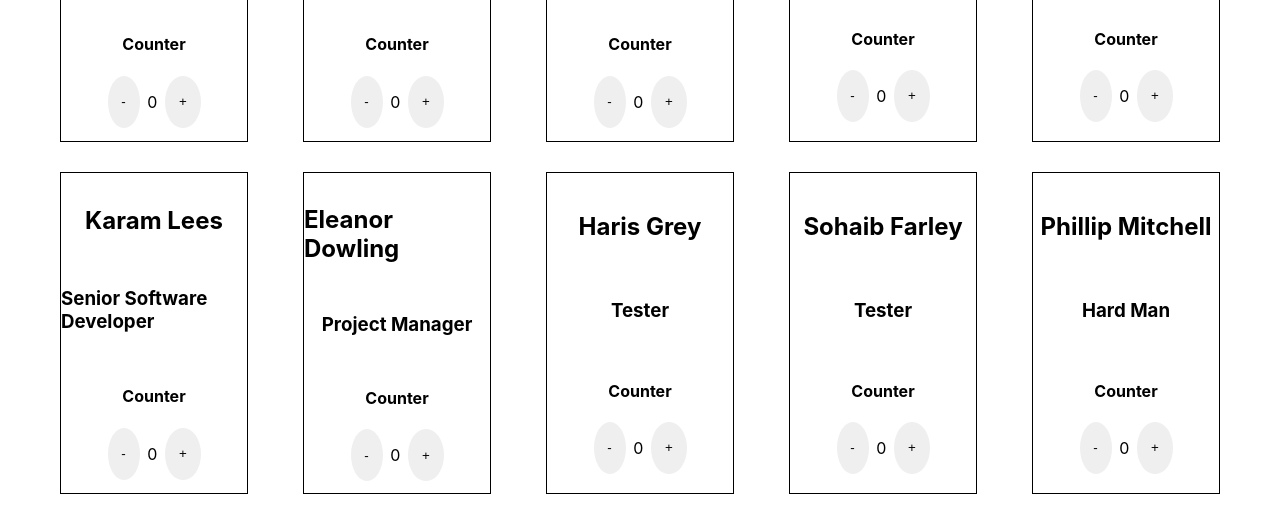
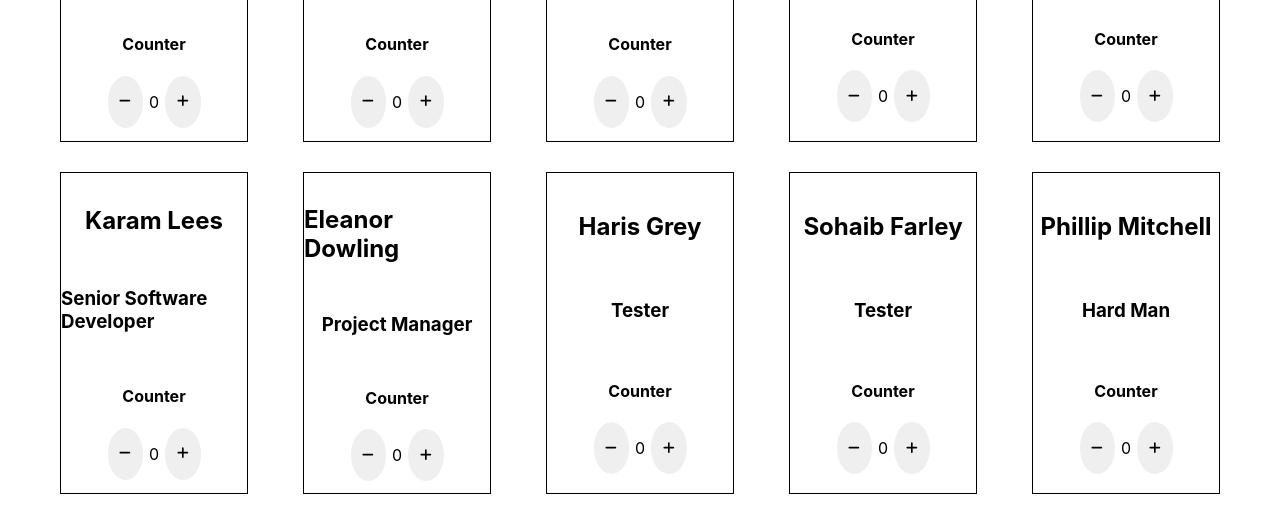
Before and after one commit to HPTR/ticket-tracker, a React (Create React App) app: page / in a window 1280 px wide. Shown: the part 297-823 px from the top of the page. Built offline with nearby package versions, Linux system fonts and the light colour scheme.

Commit message:
Add plus and minus icons to buttons

```diff
--- a/package.json
+++ b/package.json
@@ -3,6 +3,9 @@
   "version": "0.1.0",
   "private": true,
   "dependencies": {
+    "@fortawesome/fontawesome-svg-core": "^6.1.1",
+    "@fortawesome/free-solid-svg-icons": "^6.1.1",
+    "@fortawesome/react-fontawesome": "^0.1.18",
     "@testing-library/jest-dom": "^5.16.4",
     "@testing-library/react": "^13.3.0",
     "@testing-library/user-event": "^13.5.0",
--- a/public/index.html
+++ b/public/index.html
@@ -9,6 +9,7 @@
       name="description"
       content="Web site created using create-react-app"
     />
+    <script src="https://kit.fontawesome.com/a763b2089e.js" crossorigin="anonymous"></script>
     <link rel="apple-touch-icon" href="%PUBLIC_URL%/logo192.png" />
     <!--
       manifest.json provides metadata used when your web app is installed on a
--- a/src/components/Counter/Counter.jsx
+++ b/src/components/Counter/Counter.jsx
@@ -1,16 +1,22 @@
 import React, { useState } from 'react'
 import "./Counter.scss"
+import { FontAwesomeIcon } from '@fortawesome/react-fontawesome'
+import { faPlus, faMinus } from '@fortawesome/free-solid-svg-icons'
+
 
 const Counter = () => {
 
   const [count, setCount] = useState(0);
 
+  const plusIcon = <FontAwesomeIcon icon={faPlus} />;
+  const minusIcon = <FontAwesomeIcon icon={faMinus} />;
+
   return (
     <div className='counter'>
         <h4 className='counter__title'>Counter</h4>
-        <button type="decrement" onClick={() => setCount(count - 1)} className="counter__button counter__button--decrement">-</button>
+        <button type="decrement" onClick={() => setCount(count - 1)} className="counter__button counter__button--decrement">{minusIcon}</button>
         <p className='counter__count'>{count}</p>
-        <button type="increment" onClick={() => setCount(count + 1)} className="counter__button counter__button--increment">+</button>
+        <button type="increment" onClick={() => setCount(count + 1)} className="counter__button counter__button--increment">{plusIcon}</button>
     </div>
   )
 }
```
Also changed, not shown: 1 other file (tests, documents, lock files or other folders).
